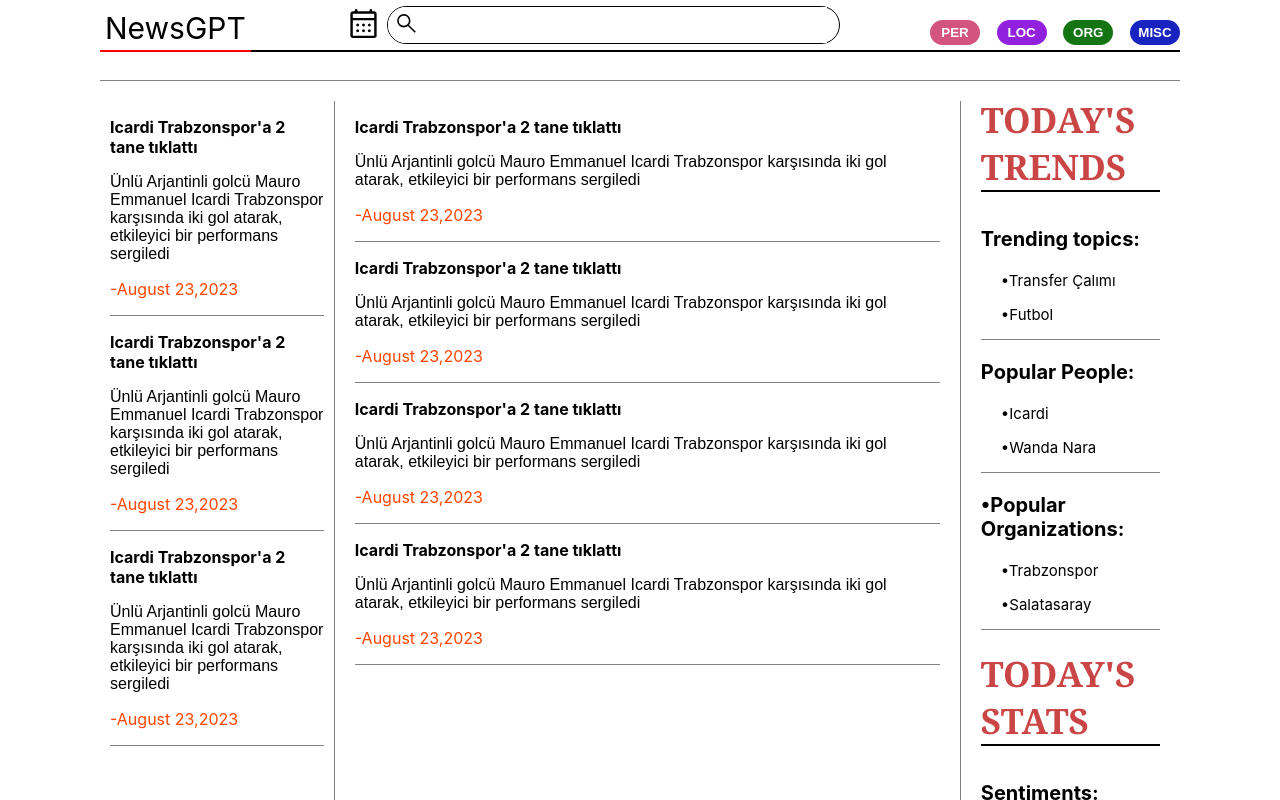
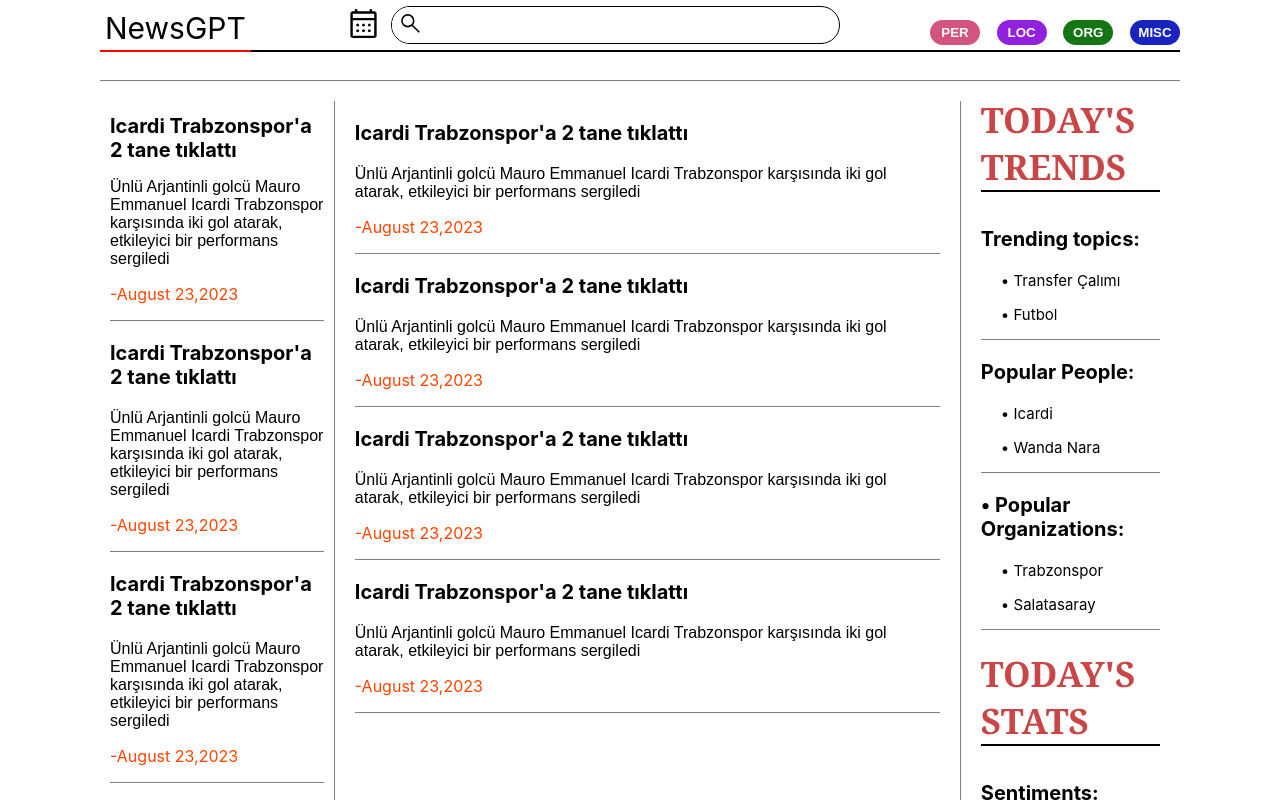
Before and after one commit to ddemo-hub/news-scan-frontend, a React (Create React App) app: page / in a window 1280 px wide. Shown: the top 800 px of the page. Built offline with nearby package versions, Linux system fonts and the light colour scheme.

Commit message:
hovers added

```diff
--- a/src/components/NewsGrid.css
+++ b/src/components/NewsGrid.css
@@ -47,7 +47,16 @@
 
 .news-title{
     font-weight: bold;
+    font-size: 20px;
+    transition: text-decoration 0.2s;
+
 }
+
+.news-title:hover{
+    text-decoration: underline;
+}
+
+
 
 .news-teaser{
     font-family: Arial, Helvetica, sans-serif;
@@ -55,7 +64,9 @@
 
 .news-date{
     color: orangered;
+
 }
+
 
 .stats-entry{
     margin-bottom: 60px;
--- a/src/components/NewsGrid.js
+++ b/src/components/NewsGrid.js
@@ -7,9 +7,9 @@
         <div class='NewsGrids'>
           <div class='left-part'>
             <div class='news-entry'>
-              <p class= 'news-title'>
+              <h1 class= 'news-title'>
                 Icardi Trabzonspor'a 2 tane tıklattı
-              </p>
+              </h1>
               <p class='news-teaser'>
                 Ünlü Arjantinli golcü Mauro Emmanuel Icardi Trabzonspor karşısında iki gol atarak, etkileyici bir performans sergiledi
               </p>
@@ -98,18 +98,18 @@
               <p class='stats-title'>TODAY'S TRENDS</p>
               <div class='stats-contents'>
                 <p class='stats-subjects'>Trending topics:</p>
-                <p class='stats-article'>&#x2022;Transfer Çalımı</p>
-                <p class='stats-article'>&#x2022;Futbol</p>
+                <p class='stats-article'>&#x2022; Transfer Çalımı</p>
+                <p class='stats-article'>&#x2022; Futbol</p>
               </div>
               <div class='stats-contents'>
                 <p class='stats-subjects'>Popular People:</p>
-                <p class='stats-article'>&#x2022;Icardi</p>
-                <p class='stats-article'>&#x2022;Wanda Nara</p>
+                <p class='stats-article'>&#x2022; Icardi</p>
+                <p class='stats-article'>&#x2022; Wanda Nara</p>
               </div>
               <div class='stats-contents'>
-                <p class='stats-subjects'>&#x2022;Popular Organizations:</p>
-                <p class='stats-article'>&#x2022;Trabzonspor</p>
-                <p class='stats-article'>&#x2022;Salatasaray</p>
+                <p class='stats-subjects'>&#x2022; Popular Organizations:</p>
+                <p class='stats-article'>&#x2022; Trabzonspor</p>
+                <p class='stats-article'>&#x2022; Salatasaray</p>
               </div>
             </div>
 
@@ -118,13 +118,13 @@
               <div class='stats-contents'>
                 <p class='stats-subjects'>Sentiments:</p>
                 <p class='stats-article'>
-                  <span class='boldpart'>&#x2022;86%</span> of the news are <span class='boldpart'>negative</span>
+                  <span class='boldpart'> &#x2022;86%</span> of the news are <span class='boldpart'>negative</span>
                 </p>
                 <p class='stats-article'>
-                  <span class='boldpart'>&#x2022;10%</span> of the news are <span class='boldpart'>neutral</span>
+                  <span class='boldpart'> &#x2022;10%</span> of the news are <span class='boldpart'>neutral</span>
                 </p>
                 <p class='stats-article'>
-                  <span class='boldpart'>&#x2022;4%</span> of the news are <span class='boldpart'>positive</span>
+                  <span class='boldpart'> &#x2022;4%</span> of the news are <span class='boldpart'>positive</span>
                 </p>
               </div>
             </div>
--- a/src/components/UserHeader.css
+++ b/src/components/UserHeader.css
@@ -38,6 +38,7 @@
 }
 
 .calendar-button {
+    padding-right: 10px;
     height:40px;
     background-color: white;
     border-style: hidden;
@@ -47,6 +48,15 @@
 .calendar-icon {
     height:35px
 }
+
+.calendar-button:hover{
+    height:42px
+}
+
+.calendar-button:hover .calendar-icon{
+    height:40px
+}
+
 .searchbox {
     display: flex;
     height:36px;
@@ -56,8 +66,16 @@
     flex:1;
     padding-right:12px;
     border-width:0.2px;
+    transition: border-color 0.2s;
+    transition: box-shadow 0.2s;
 
 }
+
+.searchbox:hover{
+    border-color:grey;
+    box-shadow: 0 1px 6px rgba(32 33 36 0.28);
+}
+
 .search-button {
 
     cursor:pointer;
@@ -65,6 +83,8 @@
     height:36px;
     border:none;
     border-radius: 36px;
+
+
     }
 
 .search-icon {
@@ -76,8 +96,10 @@
     position:flex;
     font-size: 18px;
     border: none;
-    flex:1;
+    flex:0.95;
     outline: none;
+
+
 }
 
 .right-section {
```
